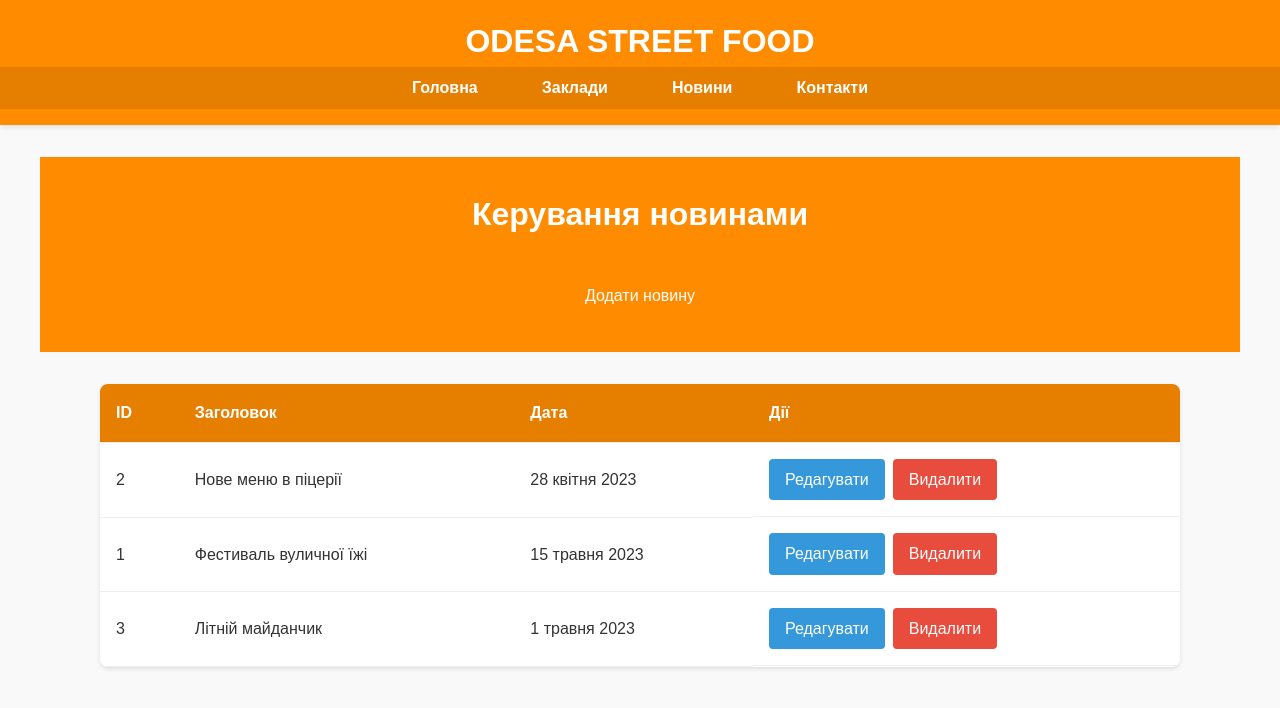
After one commit to Kwaizer/estab-map, a Flask app: page /admin/news in a window 1280 px wide. The commit adds this page. Shown: the top 708 px of the page. Run offline with Flask 3, Linux system fonts and the light colour scheme; data comes from the database, SQL or seed files in the repository; both versions use the stored data as it was after the commit.

Commit message:
Add admin panel. Enable CRUD operations with news via it

```diff
--- a/app.py
+++ b/app.py
@@ -1,7 +1,7 @@
 import sqlite3
 from datetime import datetime
 
-from flask import Flask, render_template
+from flask import Flask, render_template, request, redirect, url_for
 import folium
 
 app = Flask(__name__)
@@ -53,6 +53,10 @@ news_items = [
 def index():
     return render_template("index.html", now=datetime.now(), map_html=location())
 
+@app.route('/admin')
+def admin():
+    return render_template("admin.html", now=datetime.now(), map_html=location())
+
 def get_news():
     conn = sqlite3.connect('news.db')
     c = conn.cursor()
@@ -74,6 +78,71 @@ def news_item(news_id):
     news_item = dict(zip(['id', 'title', 'date', 'content', 'image'], c.fetchone()))
     conn.close()
     return render_template('news_item.html', now=datetime.now(), news_item=news_item)
+
+
+@app.route('/admin/news')
+def admin_news():
+    conn = sqlite3.connect('news.db')
+    c = conn.cursor()
+    c.execute("SELECT * FROM news ORDER BY date DESC")
+    news_items = [dict(zip(['id', 'title', 'date', 'content', 'image'], row)) for row in c.fetchall()]
+    conn.close()
+    return render_template('admin_news.html', now=datetime.now(), news_items=news_items)
+
+
+@app.route('/admin/news/add', methods=['GET', 'POST'])
+def add_news():
+    if request.method == 'POST':
+        title = request.form['title']
+        date = request.form['date']
+        content = request.form['content']
+        image = request.form['image']
+
+        conn = sqlite3.connect('news.db')
+        c = conn.cursor()
+        c.execute("INSERT INTO news (title, date, content, image) VALUES (?, ?, ?, ?)",
+                  (title, date, content, image))
+        conn.commit()
+        conn.close()
+
+        return redirect(url_for('admin_news'))
+
+    return render_template('add_news.html', now=datetime.now())
+
+
+@app.route('/admin/news/edit/<int:news_id>', methods=['GET', 'POST'])
+def edit_news(news_id):
+    conn = sqlite3.connect('news.db')
+    c = conn.cursor()
+
+    if request.method == 'POST':
+        title = request.form['title']
+        date = request.form['date']
+        content = request.form['content']
+        image = request.form['image']
+
+        c.execute("UPDATE news SET title=?, date=?, content=?, image=? WHERE id=?",
+                  (title, date, content, image, news_id))
+        conn.commit()
+        conn.close()
+
+        return redirect(url_for('admin_news'))
+
+    c.execute("SELECT * FROM news WHERE id=?", (news_id,))
+    news_item = dict(zip(['id', 'title', 'date', 'content', 'image'], c.fetchone()))
+    conn.close()
+
+    return render_template('edit_news.html', now=datetime.now(), news_item=news_item)
+
+
+@app.route('/admin/news/delete/<int:news_id>')
+def delete_news(news_id):
+    conn = sqlite3.connect('news.db')
+    c = conn.cursor()
+    c.execute("DELETE FROM news WHERE id=?", (news_id,))
+    conn.commit()
+    conn.close()
+    return redirect(url_for('admin_news'))
 
 @app.route('/contacts')
 def contacts():
--- a/static/css/style.css
+++ b/static/css/style.css
@@ -57,6 +57,122 @@ main {
     max-width: 1200px;
     margin: 2rem auto;
     padding: 0 1rem;
+}
+
+.admin-header {
+    background: #ff8c00;
+    color: white;
+    padding: 2rem 0;
+    text-align: center;
+    margin-bottom: 2rem;
+}
+
+.admin-header h1 {
+    margin: 0 0 1rem 0;
+    font-size: 2rem;
+}
+
+.admin-news-list table {
+    width: 100%;
+    border-collapse: collapse;
+    margin-bottom: 2rem;
+    background: white;
+    box-shadow: 0 2px 4px rgba(0,0,0,0.1);
+    border-radius: 8px;
+    overflow: hidden;
+}
+
+.admin-news-list th,
+.admin-news-list td {
+    padding: 1rem;
+    text-align: left;
+    border-bottom: 1px solid #eee;
+}
+
+.admin-news-list th {
+    background: #e67e00;
+    color: white;
+    font-weight: bold;
+}
+
+.admin-news-list tr:hover {
+    background-color: #f9f9f9;
+}
+
+.actions {
+    display: flex;
+    gap: 0.5rem;
+}
+
+.btn-edit {
+    background: #3498db;
+    color: white;
+    padding: 0.5rem 1rem;
+    border-radius: 4px;
+    text-decoration: none;
+    transition: background 0.3s;
+}
+
+.btn-edit:hover {
+    background: #2980b9;
+}
+
+.btn-delete {
+    background: #e74c3c;
+    color: white;
+    padding: 0.5rem 1rem;
+    border-radius: 4px;
+    text-decoration: none;
+    transition: background 0.3s;
+}
+
+.btn-delete:hover {
+    background: #c0392b;
+}
+
+.admin-form {
+    max-width: 800px;
+    margin: 0 auto;
+    padding: 2rem;
+    background: white;
+    border-radius: 8px;
+    box-shadow: 0 2px 4px rgba(0,0,0,0.1);
+}
+
+.admin-form label {
+    display: block;
+    margin-bottom: 0.5rem;
+    font-weight: bold;
+}
+
+.admin-form input[type="text"],
+.admin-form textarea {
+    width: 100%;
+    padding: 0.8rem;
+    margin-bottom: 1rem;
+    border: 1px solid #ddd;
+    border-radius: 4px;
+    font-family: inherit;
+}
+
+.admin-form textarea {
+    min-height: 150px;
+    resize: vertical;
+}
+
+.btn-submit {
+    background: #2ecc71;
+    color: white;
+    border: none;
+    padding: 0.8rem 1.5rem;
+    border-radius: 4px;
+    cursor: pointer;
+    font-size: 1rem;
+    transition: background 0.3s;
+}
+
+.btn-submit:hover {
+    background: #27ae60;
 }
 
 /* Герой-секція */
@@ -642,6 +758,20 @@ footer p {
 }
 
 @media (max-width: 768px) {
+    .admin-news-list table {
+        display: block;
+        overflow-x: auto;
+    }
+
+    .actions {
+        flex-direction: column;
+        gap: 0.3rem;
+    }
+
+    .btn-edit, .btn-delete {
+        padding: 0.3rem 0.6rem;
+        font-size: 0.9rem;
+    }
     .news-header h1 {
         font-size: 2rem;
     }
--- /dev/null
+++ b/templates/admin_news.html
@@ -0,0 +1,38 @@
+{% extends "base_admin.html" %}
+
+{% block title %}Адмін-панель | Керування новинами{% endblock %}
+
+{% block content %}
+<section class="admin-header">
+    <h1>Керування новинами</h1>
+    <a href="{{ url_for('add_news') }}" class="btn">Додати новину</a>
+</section>
+
+<section class="admin-news-list">
+    <div class="container">
+        <table>
+            <thead>
+                <tr>
+                    <th>ID</th>
+                    <th>Заголовок</th>
+                    <th>Дата</th>
+                    <th>Дії</th>
+                </tr>
+            </thead>
+            <tbody>
+                {% for item in news_items %}
+                <tr>
+                    <td>{{ item.id }}</td>
+                    <td>{{ item.title }}</td>
+                    <td>{{ item.date }}</td>
+                    <td class="actions">
+                        <a href="{{ url_for('edit_news', news_id=item.id) }}" class="btn-edit">Редагувати</a>
+                        <a href="{{ url_for('delete_news', news_id=item.id) }}" class="btn-delete">Видалити</a>
+                    </td>
+                </tr>
+                {% endfor %}
+            </tbody>
+        </table>
+    </div>
+</section>
+{% endblock %}
--- /dev/null
+++ b/templates/base_admin.html
@@ -0,0 +1,29 @@
+<!DOCTYPE html>
+<html lang="uk">
+<head>
+    <meta charset="UTF-8">
+    <meta name="viewport" content="width=device-width, initial-scale=1.0">
+    <title>{% block title %}ODESA STREET FOOD{% endblock %}</title>
+    <link rel="stylesheet" href="{{ url_for('static', filename='css/style.css') }}">
+    {{ map_css|safe if map_css }}
+<link rel="stylesheet" href="https://cdnjs.cloudflare.com/ajax/libs/font-awesome/5.15.4/css/all.min.css">
+</head>
+<body>
+    <header>
+        <h1>ODESA STREET FOOD</h1>
+        <nav>
+            <ul>
+                <li><a href="{{ url_for('admin') }}">Головна</a></li>
+                <li><a href="{{ url_for('restaurants') }}">Заклади</a></li>
+                <li><a href="{{ url_for('admin_news') }}">Новини</a></li>
+                <li><a href="{{ url_for('contacts') }}">Контакти</a></li>
+            </ul>
+        </nav>
+    </header>
+
+    <main>
+        {% block content %}{% endblock %}
+    </main>
+
+</body>
+</html>
```
Also changed, not shown: templates/add_news.html (added, +38 -0 lines), templates/admin.html (added, +11 -0 lines), templates/edit_news.html (added, +38 -0 lines), news.db.
